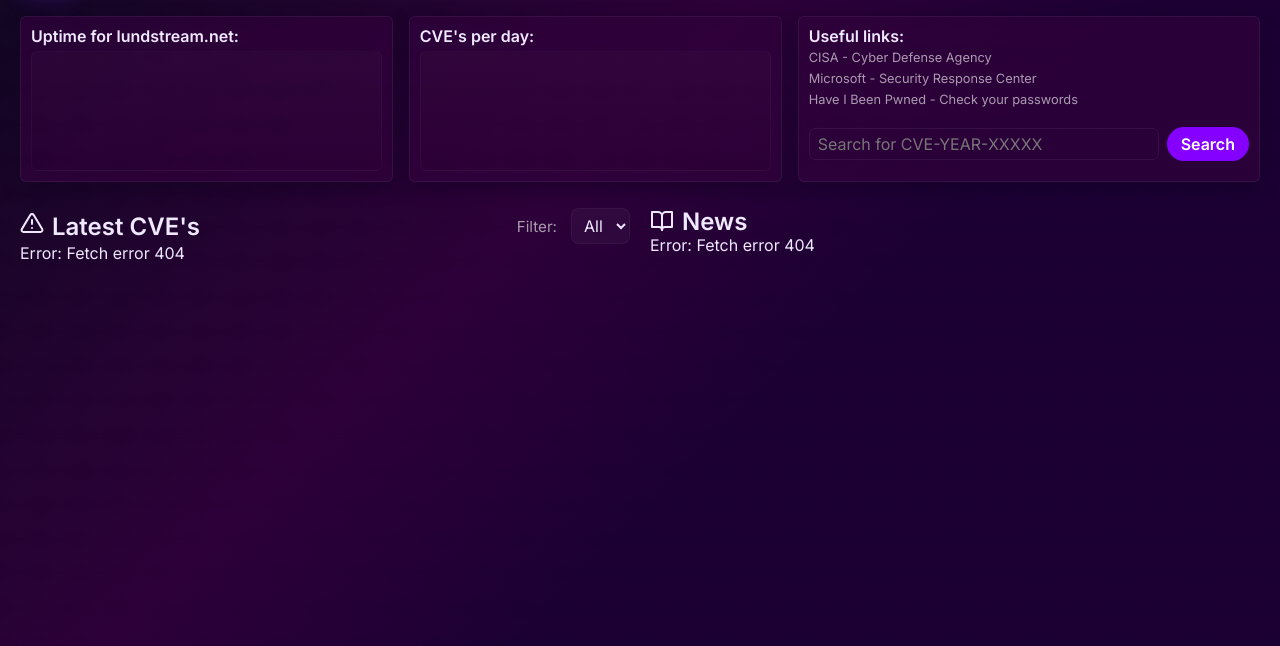
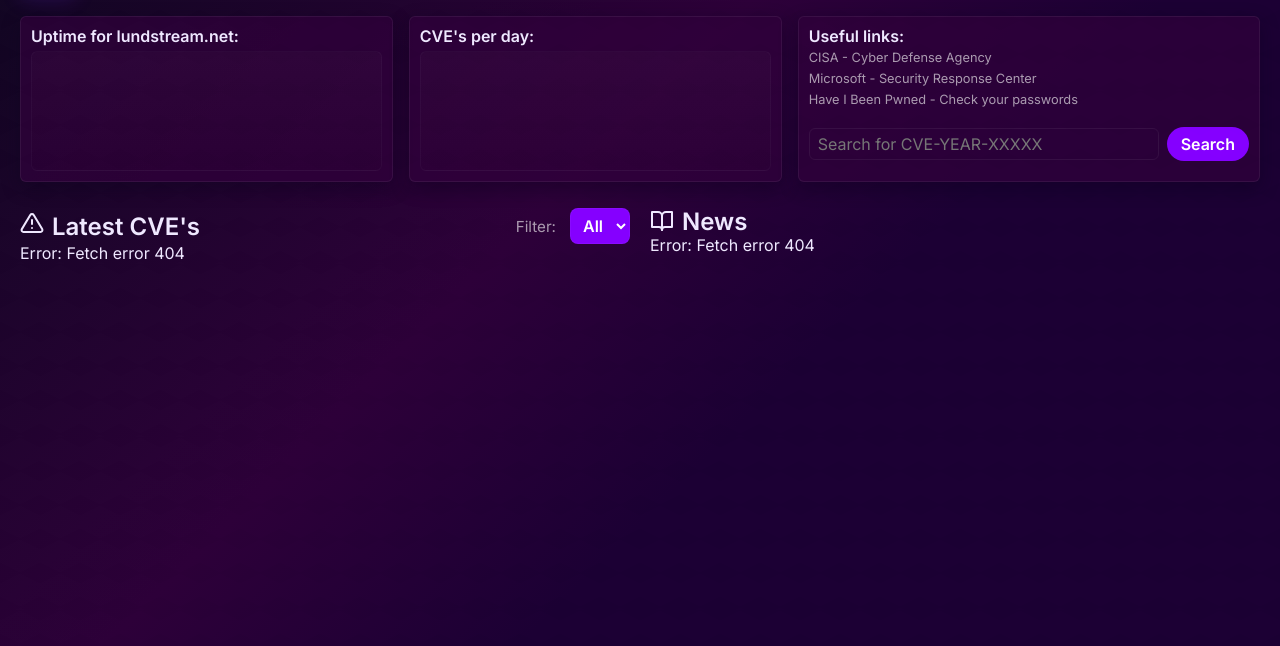
Before and after one commit to lundstream/SecurityDashboard, a website: page public/index.html in a window 1280 px wide. Shown: the part 82-728 px from the top of the page. Drawn offline with nearby package versions, Linux system fonts and the light colour scheme; no server answers.

Commit message:
UI: style CVSS dropdown to match buttons

```diff
--- a/public/index.html
+++ b/public/index.html
@@ -73,6 +73,9 @@
     /* buttons: single purple and brighter on hover */
     button{background:var(--accent-purple);color:#fff}
     button:hover{filter:brightness(1.18)}
+    .filter-select{background:var(--accent-purple);color:#fff;border:1px solid rgba(255,255,255,0.04);padding:6px 8px;border-radius:8px;font-weight:600;cursor:pointer}
+    .filter-select:hover{filter:brightness(1.18)}
+    .filter-select:focus{outline:2px solid rgba(255,255,255,0.06);outline-offset:2px}
     /* cards: subtle hover brighten (no movement on hover) */
     /* make hover state immediate and persistent while hovered */
     .card{transition:none}
@@ -150,7 +153,7 @@
         <h1 style="display:flex;align-items:center"><i data-feather="alert-triangle" style="vertical-align:middle;margin-right:8px"></i>Latest CVE's</h1>
         <div style="display:flex;align-items:center;gap:8px">
           <label for="cvss-filter" style="font-size:0.95rem;color:var(--muted);margin-right:6px">Filter:</label>
-          <select id="cvss-filter" style="background:rgba(255,255,255,0.03);border:1px solid rgba(255,255,255,0.04);color:inherit;padding:6px 8px;border-radius:8px">
+          <select id="cvss-filter" class="filter-select">
             <option value="all">All</option>
             <option value="7">7+</option>
             <option value="8">8+</option>
```
